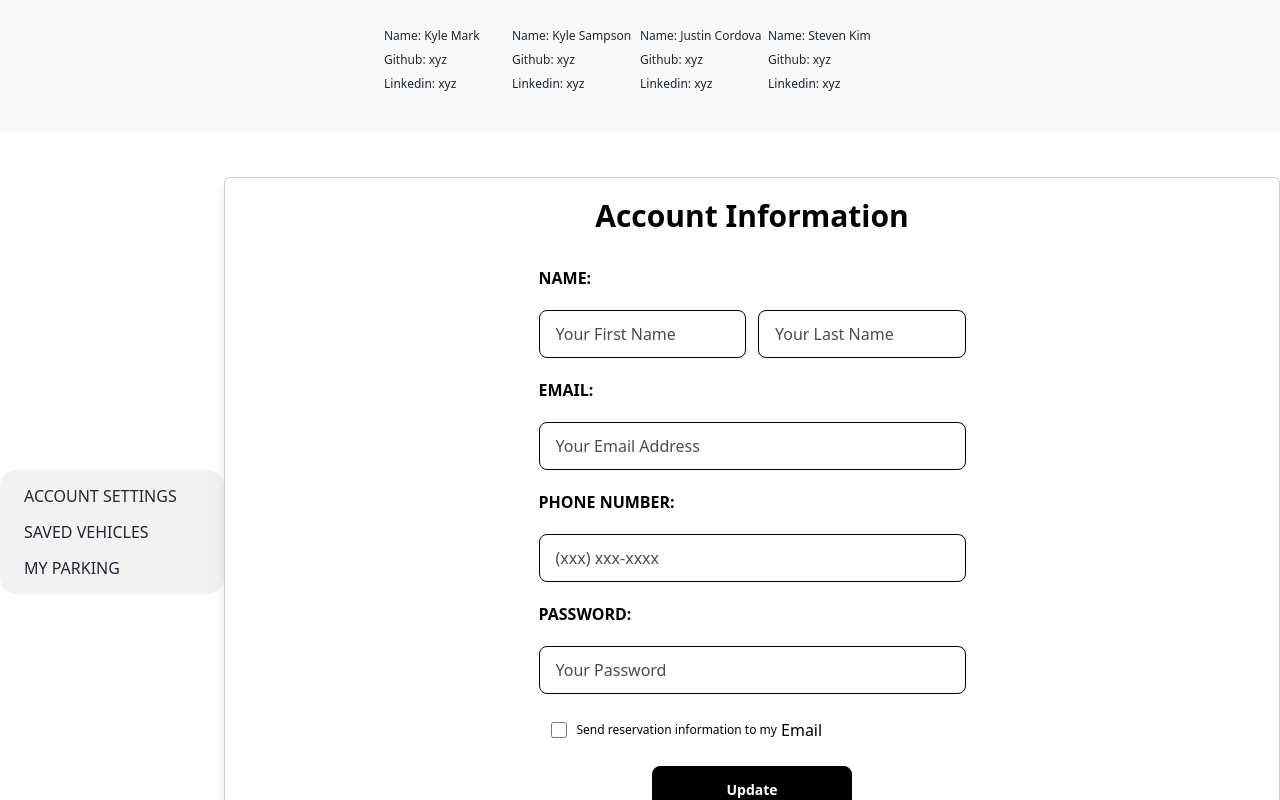
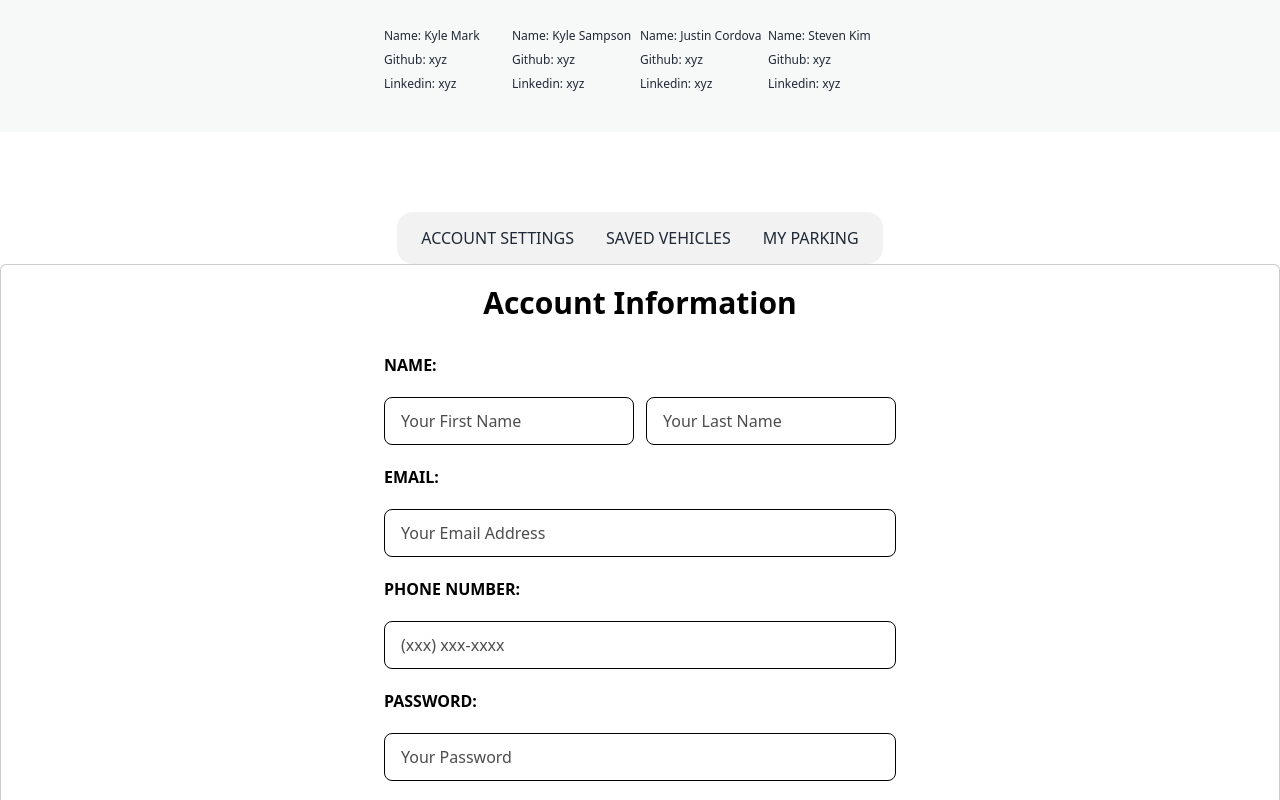
Before and after one commit to pokemon-parKing/parKing-client, a React (Vite) app: page /user in a window 1280 px wide. Shown: the part 2140-2940 px from the top of the page. Built offline with nearby package versions, Linux system fonts and the light colour scheme; no server answers.

Commit message:
styling change to horizontal menu for accounts page

```diff
--- a/src/containers/AccountsPage.jsx
+++ b/src/containers/AccountsPage.jsx
@@ -36,9 +36,10 @@ const AccountsPage = () => {
   };
 
   return (
-    <div className="flex h-screen items-center justify-center">
-      <nav>
-        <ul className="menu bg-base-200 w-56 rounded-box">
+    <>
+      <div className="flex items-center justify-center">
+        <nav className="pt-20">
+          <ul className="menu menu-vertical lg:menu-horizontal bg-base-200 rounded-box">
             <li onClick={() => setActiveMenu("accountSettings")}>
               <a>ACCOUNT SETTINGS</a>
             </li>
@@ -51,10 +52,11 @@ const AccountsPage = () => {
             {renderAdminTab()}
           </ul>
         </nav>
-      <div className="flex-grow">
+      </div>
+      <div className="flex-grow pb-20">
         <div className="max-w-7xl mx-auto">{renderContent()}</div>
       </div>
-    </div>
+    </>
   );
 };
 
```
Lines whose indentation alone changed are shown as unchanged.
